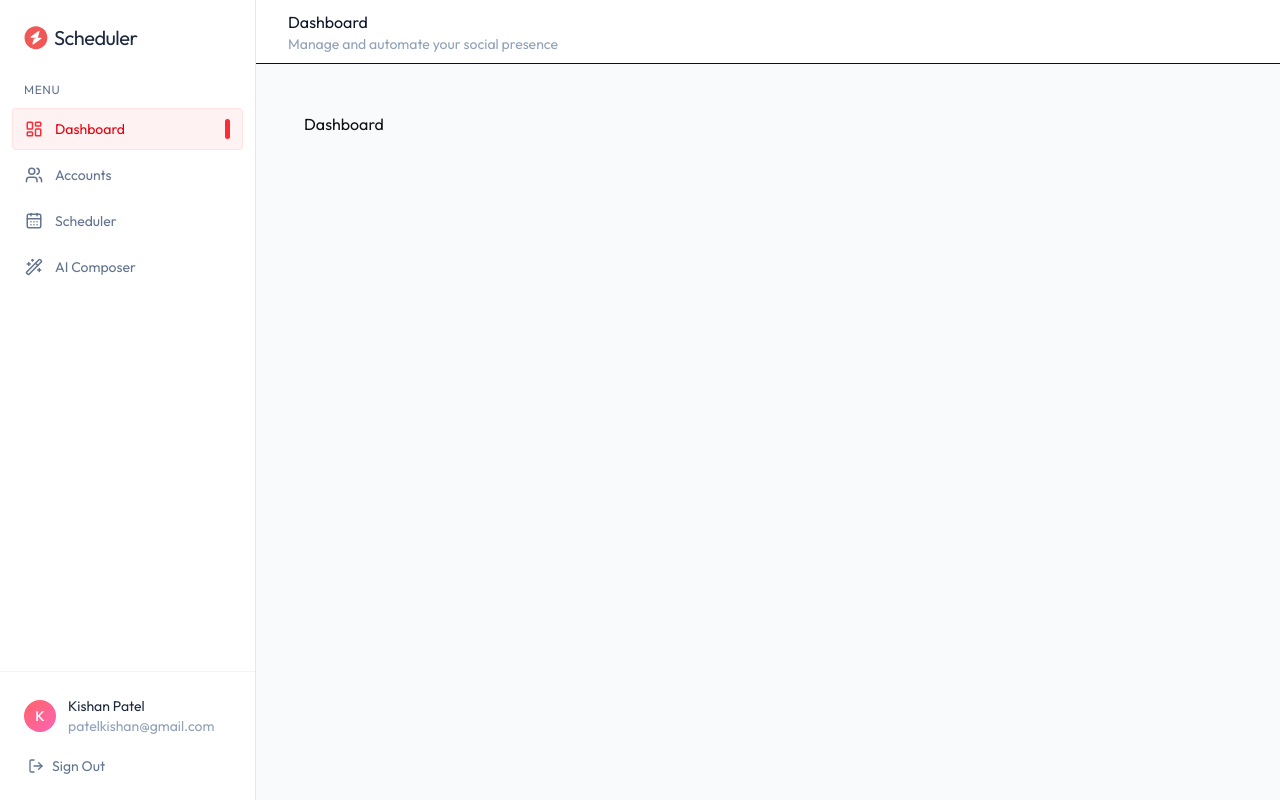
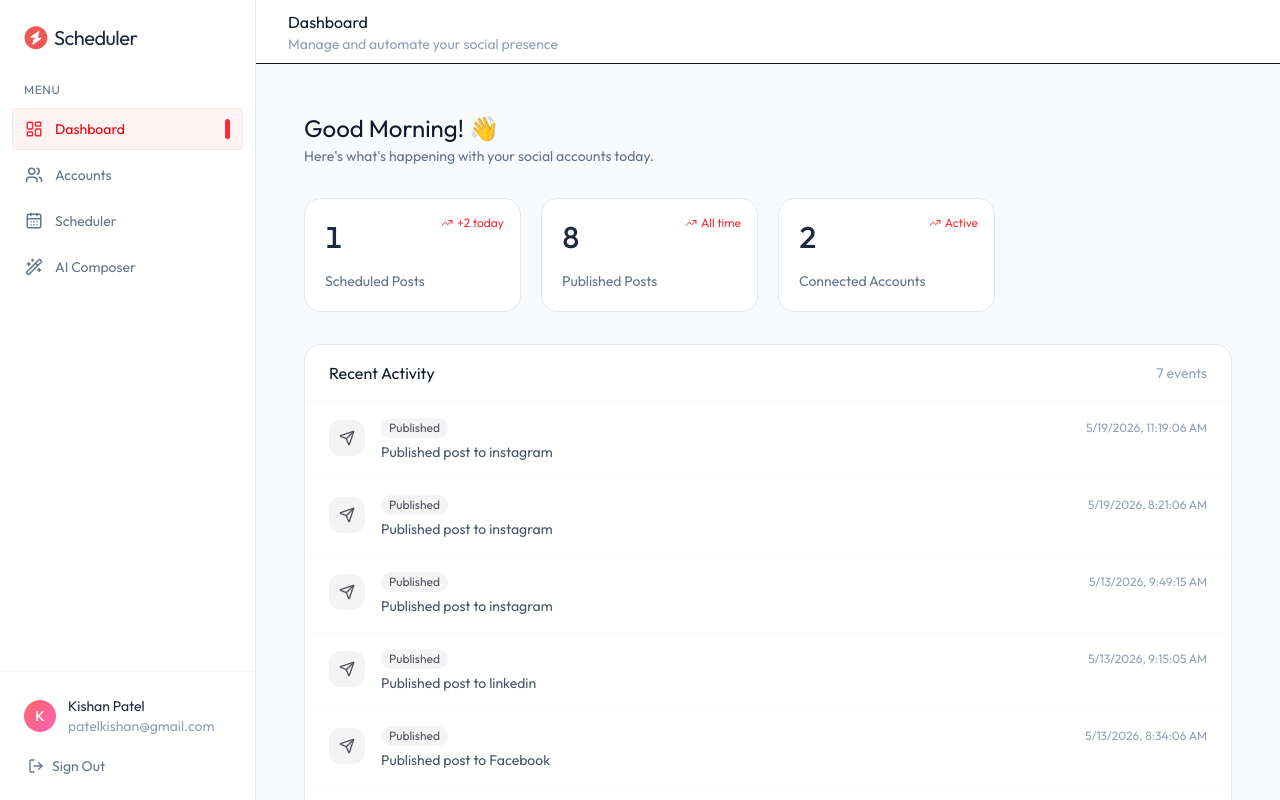
Before and after one commit to KishanPatel58/Social-Media-Automation, a React (Vite) app in the folder client/: page /dashboard in a window 1280 px wide. Built offline with nearby package versions, Linux system fonts and the light colour scheme.

Commit message:
Dashboard Completed

```diff
--- a/client/package.json
+++ b/client/package.json
@@ -10,6 +10,7 @@
     "preview": "vite preview"
   },
   "dependencies": {
+    "@icons-pack/react-simple-icons": "^13.13.0",
     "@tailwindcss/vite": "^4.3.0",
     "dotenv": "^17.4.2",
     "lucide-react": "^1.17.0",
--- a/client/src/assets/assets.tsx
+++ b/client/src/assets/assets.jsx
@@ -8,27 +8,20 @@ import img_2 from "./img-2.jpg";
 import img_3 from "./img-3.jpg";
 import img_4 from "./img-4.jpg";
 
-const LinkedInIcon = (props: React.SVGProps<SVGSVGElement>) => (
+const LinkedInIcon = (props) => (
     <svg xmlns="http://www.w3.org/2000/svg" viewBox="0 0 24 24" fill="currentColor" width="1em" height="1em" {...props}>
         <path d="M20.447 20.452h-3.554v-5.569c0-1.328-.027-3.037-1.852-3.037-1.853 0-2.136 1.445-2.136 2.939v5.667H9.351V9h3.414v1.561h.046c.477-.9 1.637-1.85 3.37-1.85 3.601 0 4.267 2.37 4.267 5.455v6.286zM5.337 7.433c-1.144 0-2.063-.926-2.063-2.065 0-1.138.92-2.063 2.063-2.063 1.14 0 2.064.925 2.064 2.063 0 1.139-.925 2.065-2.064 2.065zm1.782 13.019H3.555V9h3.564v11.452zM22.225 0H1.771C.792 0 0 .774 0 1.729v20.542C0 23.227.792 24 1.771 24h20.451C23.2 24 24 23.227 24 22.271V1.729C24 .774 23.2 0 22.222 0h.003z" />
     </svg>
 );
 
-export interface Platform {
-    id: string;
-    name: string;
-    icon: React.ElementType;
-    description: string;
-}
-
-export const PLATFORMS: Platform[] = [
+export const PLATFORMS = [
     { id: "twitter", name: "Twitter / X", icon: SiX, description: "Post tweets, threads, and media" },
     { id: "linkedin", name: "LinkedIn", icon: LinkedInIcon, description: "Publish to your profile & company pages" },
     { id: "facebook", name: "Facebook", icon: SiFacebook, description: "Manage your pages and profile" },
     { id: "instagram", name: "Instagram", icon: SiInstagram, description: "Share photos, reels and stories" },
 ];
 
-export const dummyPostsData: any = [
+export const dummyPostsData = [
     {
         _id: "69fd98f4a59dd584d3587a1e",
         user: "69fd96aea59dd584d3587a1d",
--- a/client/src/pages/Dashboard.jsx
+++ b/client/src/pages/Dashboard.jsx
@@ -1,8 +1,94 @@
-import React from 'react'
+import { ActivityIcon, CircleCheckIcon, ClockIcon, SendIcon, Share2Icon, TrendingUpIcon } from "lucide-react";
+import { useEffect, useState } from "react";
+import { dummyAccountsData, dummyActivityData, dummyPostsData } from "../assets/assets"
 
 const Dashboard = () => {
+  const [stats, setStats] = useState({ scheduled: 0, published: 0, connectedAccounts: 0 })
+  const [activities, setActivities] = useState([])
+  useEffect(() => {
+    const fetchDashboardData = async () => {
+      try {
+        const [postsRes, accountsRes, activityRes] = [{ data: dummyPostsData }, { data: dummyAccountsData }, { data: dummyActivityData }];
+        const posts = postsRes.data;
+        setStats({
+          scheduled: posts.filter(p => p.status === "scheduled").length,
+          published: posts.filter(p => p.status === "published").length,
+          connectedAccounts: accountsRes.data.filter(a => a.status === "connected").length,
+        })
+        setActivities(activityRes.data)
+      } catch (error) {
+        console.error(`Error fetching dashboard data: ${error}`)
+      }
+    };
+    fetchDashboardData()
+  }, [])
+  const statCards = [
+    { label: "Scheduled Posts", value: stats.scheduled, icon: ClockIcon, trend: "+2 today" },
+    { label: "Published Posts", value: stats.published, icon: CircleCheckIcon, trend: "All time" },
+    { label: "Connected Accounts", value: stats.connectedAccounts, icon: Share2Icon, trend: "Active" }
+  ]
   return (
-    <div>Dashboard</div>
+    <div className="space-y-8">
+      {/* Welcome bar */}
+      <div>
+        <h2 className="text-2xl text-slate-900">Good Morning! 👋</h2>
+        <p className="text-slate-500 text-sm !mt-0.5">Here's what's happening with your social accounts today.</p>
+      </div>
+      {/* Stat cards */}
+      <div className="grid grid-cols-1 md:grid-cols-2 lg:grid-cols-4 gap-5">
+        {
+          statCards.map((card, idx) => {
+            return (
+              <div key={idx} className="bg-white hover:bg-red-50 relative border border-slate-200 rounded-2xl !p-5 hover:border-red-200 transition-all">
+                <div className="flex items-center justify-between !mb-4">
+                  <div className="text-3xl font-medium text-slate-800 tabular-nums">{card.value}</div>
+                  <div className="text-xs absolute right-4 top-4 text-red-500 flex items-center gap-1">
+                    <TrendingUpIcon className="size-3" />
+                    {card.trend}
+                  </div>
+                </div>
+                <p className="text-sm text-slate-500 !mt-1">{card.label}</p>
+              </div>
+            )
+          })
+        }
+      </div>
+      {/* Activity Feed */}
+      <div className="bg-white rounded-2xl border border-slate-200 overflow-hidden">
+        <div className="flex items-center justify-between !px-6 !py-4 border-b border-slate-100">
+          <h2 className="text-slate-900">Recent Activity</h2>
+          <span className="text-sm text-slate-400">{activities.length} events</span>
+        </div>
+        {activities.length === 0 ? (
+          <div className="flex flex-col items-center justify-center !py-16 !px-6">
+            <div className="size-12 bg-slate-100 rounded-xl flex items-center justify-center !mb-3">
+              <ActivityIcon className="size-6 text-slate-400" />
+            </div>
+            <p className="text-slate-500">No activity yet</p>
+            <p className="text-slate-400 text-sm !mt-1">Connect accounts and schedule posts to see events here.</p>
+          </div>
+        ) : (
+          <div className="divide-y divide-slate-50">
+            {activities.map((activity) => {
+              return (
+                <div key={activity._id} className="flex items-start gap-4 !px-6 !py-4 hover:bg-slate-50/50 transition-colors">
+                  <div className="size-9 rounded-xl flex items-center justify-center shrink-0 !mt-0.5 bg-zinc-100 text-zinc-600">
+                    <SendIcon className="size-4" />
+                  </div>
+                  <div className="flex-1 min-w-0">
+                    <div className="flex items-center justify-between gap-2 !mb-1">
+                      <span className="text-xs !px-2 !py-0.5 rounded-full bg-zinc-100 text-zinc-600">Published</span>
+                      <span className="text-xs text-slate-400 shrink-0">{new Date(activity.createdAt).toLocaleString()}</span>
+                    </div>
+                    <p className="text-sm text-slate-600">{activity.description}</p>
+                  </div>
+                </div>
+              )
+            })}
+          </div>
+        )}
+      </div>
+    </div>
   )
 }
 
```
Also changed, not shown: 1 other file (tests, documents, lock files or other folders).
